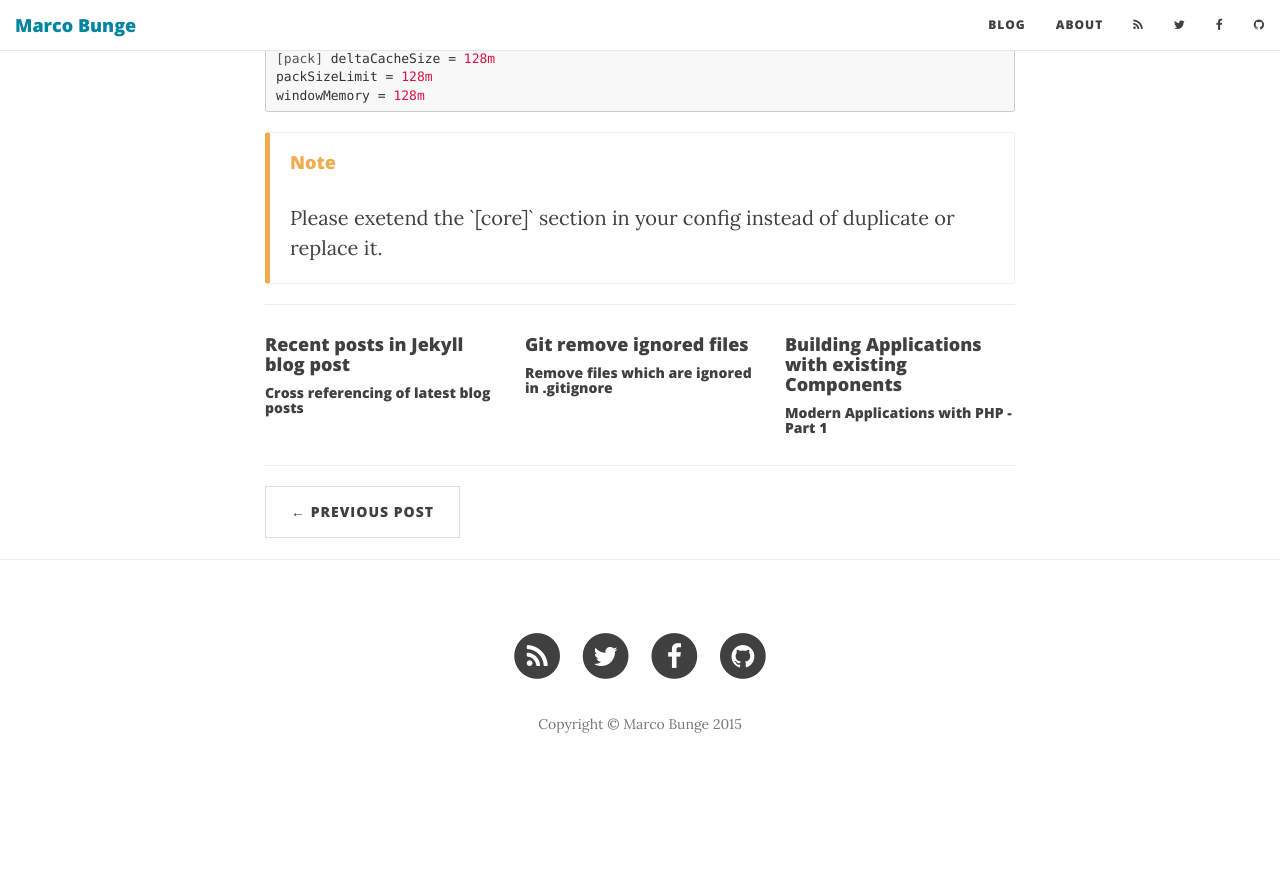
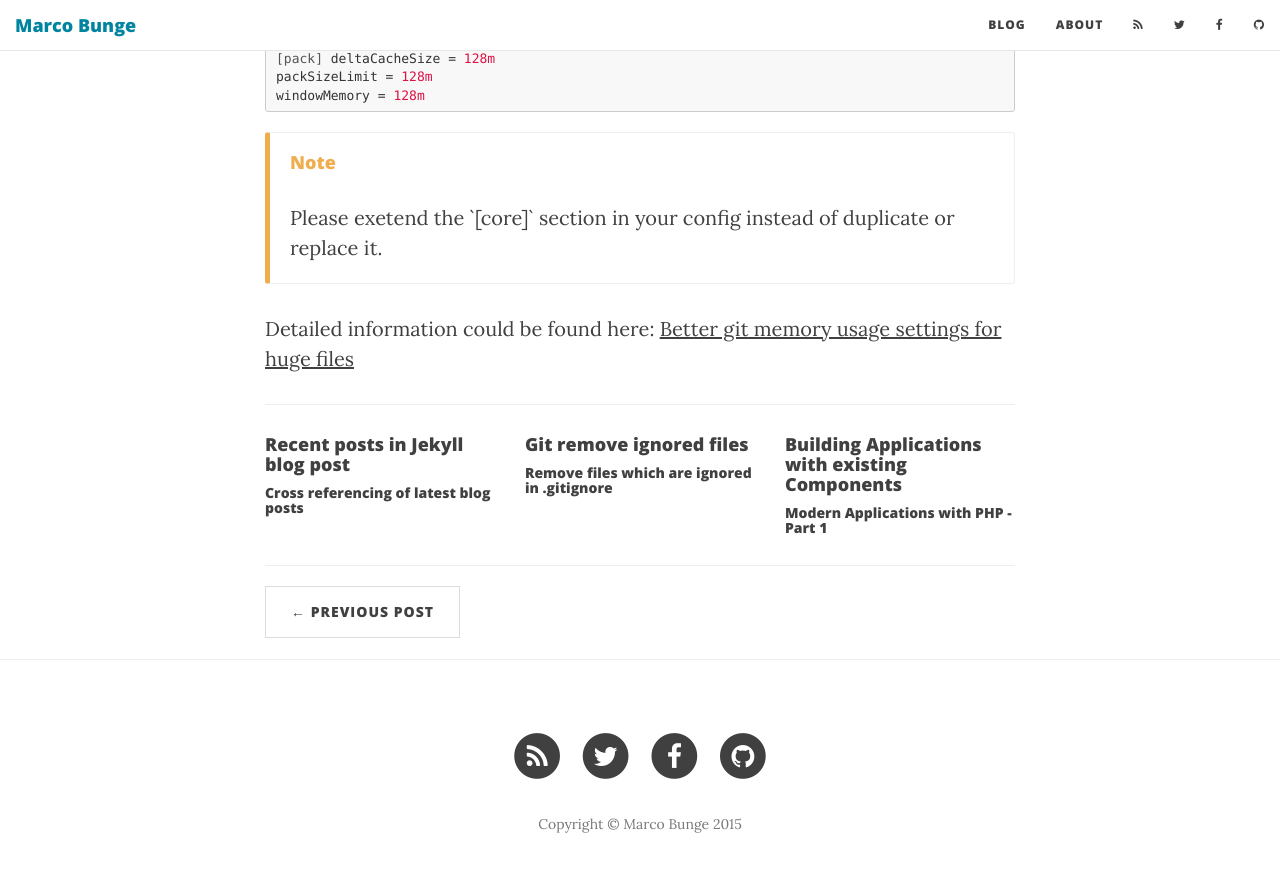
Before and after one commit to mbunge/mbunge.github.io, a Jekyll site: the page built from _posts/2015-10-15-handle-huge-files-in-git.markdown, in a window 1280 px wide and 900 px high, scrolled down 1048 px. Shown: the top 872 px of the window. Built offline with Jekyll 4.4.1, drawn with Linux system fonts in a browser that asks for light colours; nearby versions of some CDN libraries; comment, search, counter and statistics services are not loaded; before the commit the page ends 1848 px from its top, so only the background shows below that.

Commit message:
Update 2015-10-15-handle-huge-files-in-git.markdown

```diff
--- a/_posts/2015-10-15-handle-huge-files-in-git.markdown
+++ b/_posts/2015-10-15-handle-huge-files-in-git.markdown
@@ -39,3 +39,5 @@ You could solve this issue with following settings in your local `.git/config`:
     <h4>Note</h4>
     <p>Please exetend the `[core]` section in your config instead of duplicate or replace it.</p>
 </div>
+
+Detailed information could be found here: <a href="https://github.com/hbons/SparkleShare/issues/519" target="_blank">Better git memory usage settings for huge files</a>
```
